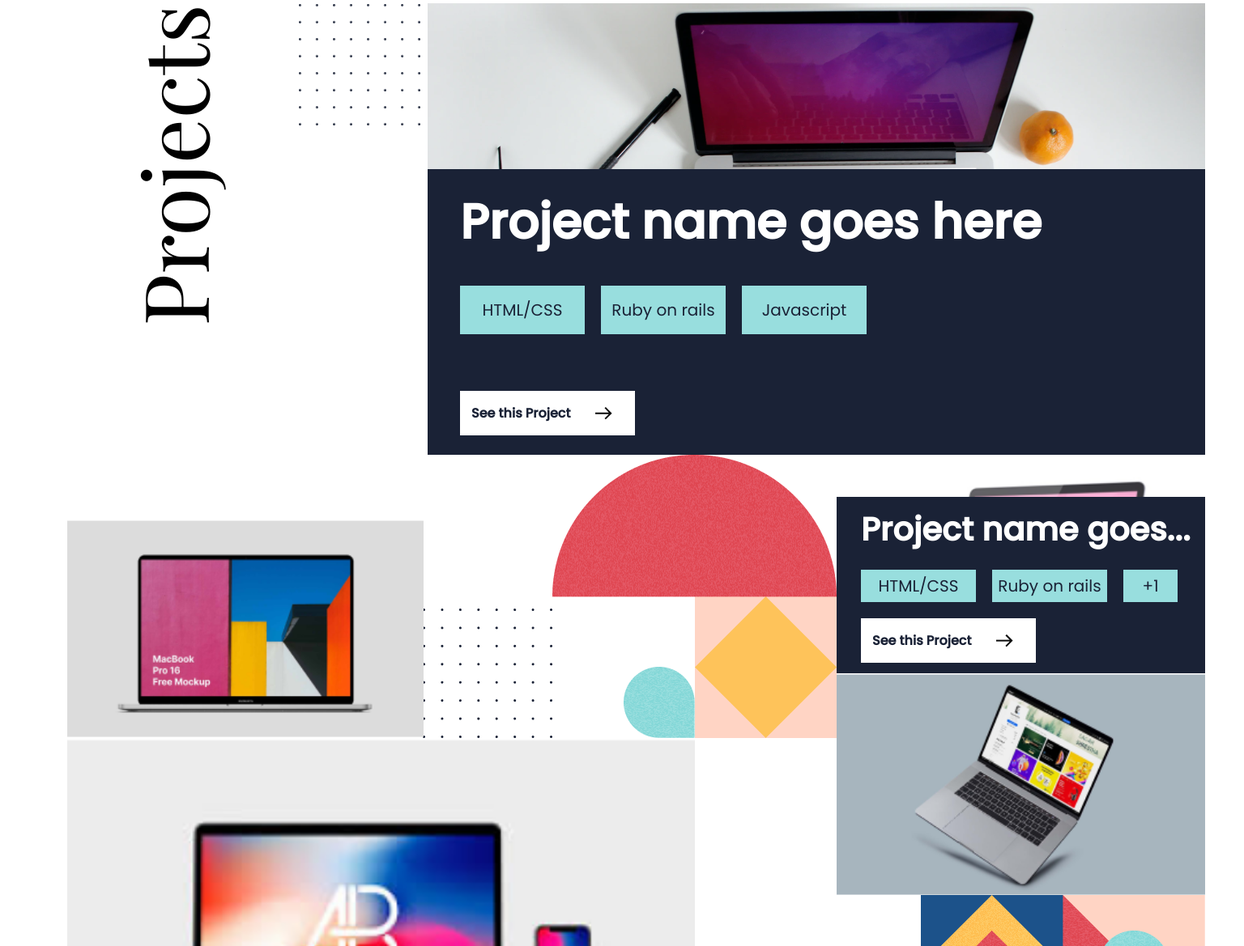
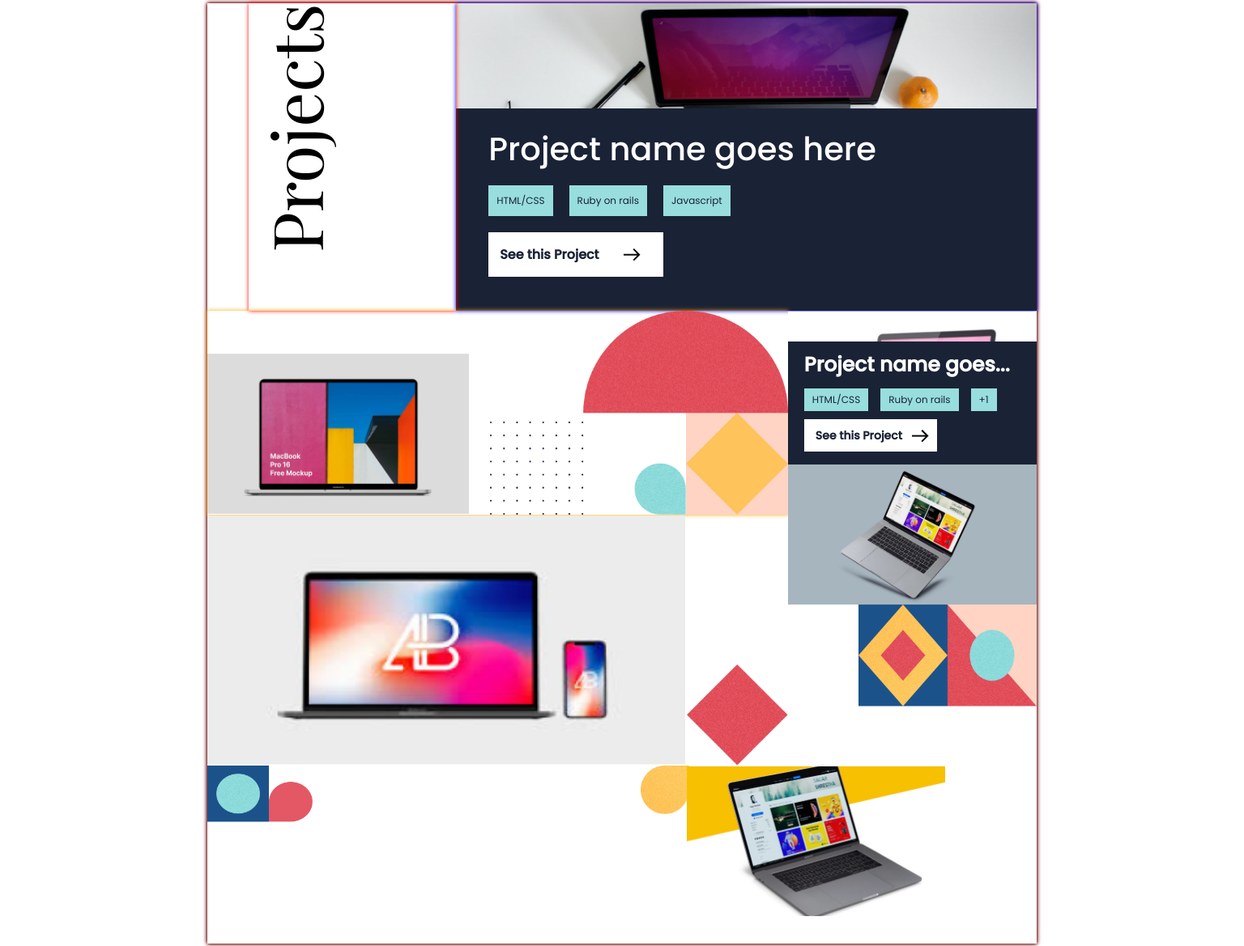
Before and after one commit to Marcraphael12/Marc-Raphael-Portofolio, a plain HTML site: page index.html in a window 1536 px wide. Shown: the part 1192-2361 px from the top of the page at 81% size. Drawn offline with nearby package versions, Linux system fonts and the light colour scheme.

Commit message:
UPDATE CSS: apply the required changes

```diff
--- a/style.css
+++ b/style.css
@@ -140,13 +140,7 @@
     font-weight: 400;
 
     /* set the display */
-    grid-column: 1 /3;
-
-    /* set the background */
-    background-image: url(./images/image_dots.png);
-    background-repeat: no-repeat;
-    background-position: right bottom;
-    background-size: 150px;
+    grid-column: 1 / 3;
   }
 
   .class-project-container .class-project {
@@ -264,7 +258,7 @@
     margin: 0 auto 0 auto;
 
     /* set the font properties */
-    font-size: 110px;
+    font-size: 100px;
     font-weight: 500;
   }
 
@@ -339,7 +333,6 @@
   .class-project-languages .class-project-li {
     font-size: small;
     width: auto;
-    padding: 5px 5px;
     font-weight: 500;
   }
 
@@ -352,18 +345,24 @@
   }
 } /* end of style for min-width: 820px */
 
-@media screen and (min-width: 1200px) {
+@media screen and (min-width: 1024px) {
+  #id-main-content #id-works-section {
+    margin: 210px auto 0 auto;
+    width: auto;
+    box-shadow: 0 0 5px red;
+  }
+
   #id-main-content #id-presentation-section {
     display: flex;
     flex-direction: row;
     flex-wrap: nowrap;
-    justify-content: space-between;
+    justify-content: center;
   }
 
   #id-presentation-section .class-litle-background {
     /* set the position and dimension */
     margin: 0 0;
-    width: 702px;
+    width: 55%;
     height: 877px;
 
     /* set the background */
@@ -372,35 +371,303 @@
 
   #id-presentation-section .class-presentation {
     margin: 105px 0 0 auto;
+    width: 40%;
   }
 
-  .class-project .class-project-image {
-    width: 550px;
+  #id-works-section .class-project-container {
+    width: 1024px;
+    margin: 0 auto 0 auto;
+    box-shadow: 0 0 5px black;
+
+    /* set the display */
+    display: flex;
+    flex-direction: row;
+    flex-wrap: wrap;
   }
 
-  .class-project .class-project-description { width: 550px; }
+  .class-project-container .class-sections-titles:nth-child(1) {
+    order: 1;
+    box-shadow: 0 0 5px red;
+
+    /* set the dimension and position */
+    width: 25%;
+    height: auto;
+    margin: 0 0 0 auto;
+    transform: rotate(-180deg);
+
+    /* set the font */
+    font-size: 85px;
+    writing-mode: tb-rl;
+    text-align: end;
+
+    /* set the background */
+    background-size: 100px;
+    background-position: left bottom;
+  }
+
+  .class-project-container .class-project { margin: 0 0; }
+
+  .class-project-container .project1:nth-child(2) {
+    order: 2;
+    box-shadow: 0 0 5px blue;
+
+    /* set the position and dimension */
+    width: 70%;
+    height: 380px;
+    margin-right: 0;
+
+    /* set the background */
+    background-image: url(./images/Rectangle21_2.png);
+    background-position: center;
+    background-size: 100% 100%;
+    background-repeat: no-repeat;
+  }
+
+  .project1 .class-project-image {
+    display: none;
+  }
+
+  .project1 .project1-description {
+    /* set the position and dimension */
+    width: 100%;
+    height: 250px;
+    margin: auto auto 0 auto;
+    cursor: pointer;
+  }
+
+  .project1-description .project1-name {
+    width: fit-content;
+    font-weight: 500;
+    font-size: 40px;
+    margin-left: 40px;
+    margin-bottom: 15px;
+  }
+
+  .project1-description .project1-languages {
+    align-self: initial;
+    margin-left: 40px;
+    margin-top: 0;
+    width: auto;
+  }
+
+  .project1-languages .project1-li {
+    font-size: 12px;
+    width: max-content;
+    margin-right: 20px;
+    padding: 10px 10px;
+    font-weight: 300;
+  }
+
+  .project1-description .project1-link {
+    /* set the position and dimension */
+    height: 51px;
+    width: 212px;
+    margin-left: 40px;
+    margin-top: 10px;
+    font-weight: 500;
+    font-size: 18px;
+    background-color: white;
+  }
+
+  .project1-link .project1-button {
+    color: rgba(26, 34, 54, 1);
+  }
+
+  .project1-link .project1-union-pic { filter: invert(9%) sepia(62%) saturate(519%) hue-rotate(183deg) brightness(0) contrast(92%); }
+
+  .class-project-container .project2:nth-child(3) {
+    order: 3;
+    box-shadow: 0 0 5px orange;
+
+    /* set the position and dimension */
+    width: 70%;
+    height: 252px;
+    margin: 0 0 0 0;
+
+
+    /* set the background */
+    background-image: url(./images/image-geometry_2.png);
+    background-repeat: no-repeat;
+    background-size: contain;
+    background-position: right;
+  }
+
+  .project2 .class-project-description {
+    display: none;
+  }
+
+  .project2 .class-project-image {
+    width: 45%;
+    height: 200px;
+    margin: auto auto 0 0;
+  }
+
+  .class-project-container .project6:nth-child(7) {
+    order: 4;
+    width: 30%;
+    height: 190px;
+
+    /* set the background */
+    background-image: url(./images/Rectangle21_6.png);
+    background-repeat: no-repeat;
+    background-size: 100% 100%;
+    background-position: center;
+  }
+
+  .project6 .class-project-image {
+    display: none;
+  }
+
+  .project6 .project6-description {
+    cursor: pointer;
+
+    /* set the position and dimension */
+    width: 100%;
+    height: 80%;
+    margin: auto 0 0 0;
+  }
+
+  .project6-description .class-project-name { display: none; }
+
+  .project6-description .project6-other-h2 {
+    display: initial;
+    font-size: 25px;
+    font-weight: 700;
+    margin: 10px auto 10px 20px;
+  }
+
+  .project6-description .project6-languages {
+    margin-left: 20px;
+    width: max-content;
+  }
+
+  .project6-languages .project6-js { display: none; }
+
+  .project6-languages .class-project-li {
+    font-size: 12px;
+    width: max-content;
+    margin-right: 15px;
+    margin-bottom: 0;
+    padding: 5px 10px;
+    font-weight: 300;
+  }
+
+  .project6-languages .project6-plus-one {
+    display: initial;
+    font-size: 12px;
+    width: max-content;
+    margin-right: 15px;
+    padding: 5px 10px;
+    font-weight: 300;
+  }
+
+  .project6-description .project6-link {
+    /* set the position and dimension */
+    height: 36px;
+    width: 160px;
+    margin-left: 20px;
+    margin-top: 10px;
+    margin-bottom: 0;
+    font-weight: 500;
+    background-color: white;
+  }
+
+  .project6-link .project6-button {
+    color: rgba(26, 34, 54, 1);
+    font-size: 14px;
+  }
+
+  .project6-link .project6-union-pic { filter: invert(9%) sepia(62%) saturate(519%) hue-rotate(183deg) brightness(0) contrast(92%); }
+
+  .class-project-container .project5:nth-child(6) {
+    order: 5;
+    height: 300px;
+    width: 30%;
+    margin-top: -63px;
+
+    /* set thebackground */
+    background-image: url(./images/Group_83.png);
+    background-repeat: no-repeat;
+    background-position: right bottom;
+    background-size: 71.5% 42% ;
+  }
+
+  .project5 .class-project-description { display: none; }
+
+  .project5 .project5-image {
+    width: 100%;
+    height: 175px;
+  }
+
+  .class-project-container .project3:nth-child(4) {
+    order: 5;
+    width: 70%;
+    height: 310px;
+
+    /* set the background */
+    background-image: url(./images/Shape.png);
+    background-repeat: no-repeat;
+    background-position: right bottom;
+    background-size: 125px;
+  }
+
+  .project3 .class-project-description { display: none; }
+
+  .project3 .class-project-image {
+    width: 82.3%;
+    height: 310px;
+  }
+
+  .class-project-container .project4:nth-child(5) {
+    order: 7;
+    width: 89%;
+    height: 220px;
+    margin: 0 auto 0 0;
+
+    /* set the background */
+    background-image: url(./images/image-geometry_4.png), url(./images/image-geometry_5.png);
+    background-repeat: no-repeat, no-repeat;
+    background-position: 535px top, left top;
+    background-size: 60px 60px, 130px 70px;
+  }
+
+  .project4 .class-project-description { display: none; }
+
+  .project4 .class-project-image {
+    width:35% ;
+    height: auto;
+    margin: 0 0 0 auto;
+  }
 
   #id-main-content #id-section-about-my-self {
     /* set the position and dimension */
-    height: 586px;
+    height: auto;
     margin-top: 216px;
+    width: 100%;
+    max-width: 1440px;
 
     /* set the display */
-    display: inline-grid;
-    grid-template-columns: auto auto;
-    grid-template-rows: auto;
-    justify-content: center;
+    display: flex;
+    flex-direction: row;
+    flex-wrap: nowrap;
+    justify-content: space-around;
+    align-items: center;
   }
 
-  #id-section-about-my-self .class-about-technologies {
-    grid-area: 1 / 1 / 2 / 2;
-    margin: 0 0;
+  #id-section-about-my-self .class-about-technologies:nth-child(2) {
+    margin: 0 50px 0 100px;
+    order: 1;
+    width: 40.5%;
+    height: auto;
+    padding-bottom: 15px;
   }
 
-  #id-section-about-my-self .about-container {
-    grid-area: 1 / 2 / 2 / 3;
-    margin-left: 96px;
+  #id-section-about-my-self .about-container:nth-child(1) {
+    order: 2;
+    margin-left: 0;
+    margin-right: 160px;
     margin-top: 28px;
+    width: 30%;
     height: 336px;
   }
 
@@ -418,258 +685,6 @@
     background-image: url(./images/image-geometry_6.png), url(./images/image-geometry_7.png);
     background-position: left top, right 490px;
     background-repeat: no-repeat, no-repeat;
-  }
-} /* end of media queries for min-width: 1200px */
-
-@media screen and (min-width: 1440px) {
-
-  #id-main-content #id-works-section { margin: 210px auto 0 auto; }
-
-  #id-works-section .class-project-container {
-    width: 1440px;
-    margin: 0 auto 0 auto;
-
-    /* set the display */
-    display: flex;
-    flex-direction: row;
-    flex-wrap: wrap;
-    justify-content: flex-end;
-  }
-
-  #id-works-section h1 { margin-bottom: 0; }
-
-  .class-project-container .class-sections-titles:nth-child(1) {
-    order: 1;
-    transform: rotate(-90deg);
-
-    /* set the dimension and position */
-    width: 398px;
-    height: 380px;
-    margin: 10px 0 0 auto;
-  }
-
-  .class-project-container .class-project { margin: 0 0; }
-
-  .class-project-container .project1:nth-child(2) {
-    order: 2;
-
-    /* set the position and dimension */
-    width: 960px;
-    height: 558px;
-    margin-right: 0;
-
-    /* set the background */
-    background-image: url(./images/Rectangle21_2.png);
-    background-position: center;
-    background-size: cover;
-    background-repeat: no-repeat;
-  }
-
-  .project1 .class-project-image {
-    display: none;
-  }
-
-  .project1 .project1-description {
-    /* set the position and dimension */
-    width: 100%;
-    height: 353px;
-    margin: auto auto 0 auto;
-    cursor: pointer;
-  }
-
-  .project1-description .project1-name {
-    font-weight: 700;
-    font-size: 60px;
-    margin-left: 40px;
-    margin-bottom: 34px;
-  }
-
-  .project1-description .project1-languages {
-    align-self: initial;
-    margin-left: 40px;
-    margin-top: 0;
-  }
-
-  .project1-languages .project1-li {
-    font-size: 20px;
-    width: 144px;
-    margin-right: 20px;
-    padding: 15px 5px;
-    font-weight: 300;
-  }
-
-  .project1-description .project1-link {
-    /* set the position and dimension */
-    height: 51px;
-    width: 212px;
-    margin-left: 40px;
-    margin-top: 60px;
-    font-weight: 500;
-    font-size: 18px;
-    background-color: white;
-  }
-
-  .project1-link .project1-button {
-    color: rgba(26, 34, 54, 1);
-  }
-
-  .project1-link .project1-union-pic { filter: invert(9%) sepia(62%) saturate(519%) hue-rotate(183deg) brightness(0) contrast(92%); }
-
-  .class-project-container .project2:nth-child(3) {
-    order: 3;
-
-    /* set the position and dimension */
-    width: 950px;
-    height: 350px;
-    margin: 0 0 0 0;
-
-    /* set the background */
-    background-image: url(./images/image-geometry_2.png);
-    background-repeat: no-repeat;
-    background-size: initial;
-    background-position: right;
-  }
-
-  .project2 .class-project-description {
-    display: none;
-  }
-
-  .project2 .class-project-image {
-    width: 440px;
-    height: 270px;
-    margin: auto auto 0 0;
-  }
-
-  .class-project-container .project6:nth-child(7) {
-    order: 4;
-    width: 455px;
-    height: 270px;
-
-    /* set the background */
-    background-image: url(./images/Rectangle21_6.png);
-    background-repeat: no-repeat;
-    background-size: 100%;
-    background-position: center;
-  }
-
-  .project6 .class-project-image {
-    display: none;
-  }
-
-  .project6 .project6-description {
-    cursor: pointer;
-
-    /* set the position and dimension */
-    width: 455px;
-    height: 218px;
-    margin: auto 0 0 auto;
-  }
-
-  .project6-description .class-project-name { display: none; }
-
-  .project6-description .project6-other-h2 {
-    display: initial;
-    font-size: 40px;
-    font-weight: 700;
-    margin: 10px auto 20px 30px;
-  }
-
-  .project6-description .project6-languages {
-    margin-left: 30px;
-  }
-
-  .project6-languages .project6-js { display: none; }
-
-  .project6-languages .class-project-li {
-    font-size: 20px;
-    width: 132px;
-    height: auto;
-    margin-right: 20px;
-    font-weight: 300;
-  }
-
-  .project6-languages .project6-plus-one {
-    display: initial;
-    font-size: 20px;
-    width: 57px;
-    height: auto;
-    margin-right: 20px;
-    font-weight: 300;
-  }
-
-  .project6-description .project6-link {
-    /* set the position and dimension */
-    height: 51px;
-    width: 212px;
-    margin-left: 30px;
-    margin-top: 10px;
-    font-weight: 500;
-    font-size: 18px;
-    background-color: white;
-  }
-
-  .project6-link .project6-button {
-    color: rgba(26, 34, 54, 1);
-  }
-
-  .project6-link .project6-union-pic { filter: invert(9%) sepia(62%) saturate(519%) hue-rotate(183deg) brightness(0) contrast(92%); }
-
-  .class-project-container .project5:nth-child(6) {
-    order: 5;
-    height: 450px;
-    width: 455px;
-    margin-top: -80px;
-
-    /* set thebackground */
-    background-image: url(./images/Group_83.png);
-    background-repeat: no-repeat;
-    background-position: right bottom;
-    background-size: initial;
-  }
-
-  .project5 .class-project-description { display: none; }
-
-  .project5 .project5-image {
-    width: 455px;
-    height: 275px;
-  }
-
-  .class-project-container .project3:nth-child(4) {
-    order: 5;
-    width: 950px;
-    height: 460px;
-
-    /* set the background */
-    background-image: url(./images/Shape.png);
-    background-repeat: no-repeat;
-    background-position: right bottom;
-  }
-
-  .project3 .class-project-description { display: none; }
-
-  .project3 .class-project-image {
-    width: 775px;
-    height: 460px;
-  }
-
-  .class-project-container .project4:nth-child(5) {
-    order: 7;
-    width: 1264px;
-    height: 270px;
-    margin: 0 auto 0 37px;
-
-    /* set the background */
-    background-image: url(./images/image-geometry_4.png), url(./images/image-geometry_5.png);
-    background-repeat: no-repeat, no-repeat;
-    background-position: 715px top, left top;
-  }
-
-  .project4 .class-project-description { display: none; }
-
-  .project4 .class-project-image {
-    width: 465px;
-    height: 270px;
-    margin: 0 0 0 auto;
   }
 }
 
@@ -927,7 +942,7 @@ body {
 /* About my self style start here */
 #id-section-about-my-self {
   margin: 0 auto 0 auto;
-  width: 90%;
+  width: min-content;
   display: flex;
   flex-direction: column;
   flex-wrap: wrap;
@@ -996,14 +1011,14 @@ body {
 }
 
 .class-about-div-ul {
-  margin: 11px auto 53px 50px;
+  margin: 11px 0 53px 50px;
   padding: 0 0 0 0;
-  width: fit-content;
+  width: max-content;
   list-style-type: disc;
 }
 
 .class-about-div-title {
-  width: 100%;
+  width: max-content;
   margin: 50px 0 11px 0;
   font-family: 'Poppins', sans-serif;
   font-weight: 800;
@@ -1023,7 +1038,7 @@ body {
 
 .class-div-list span {
   position: relative;
-  left: -14px;
+  right: 2px;
 } /* ######### */
 
 #id-about-languages {
```
